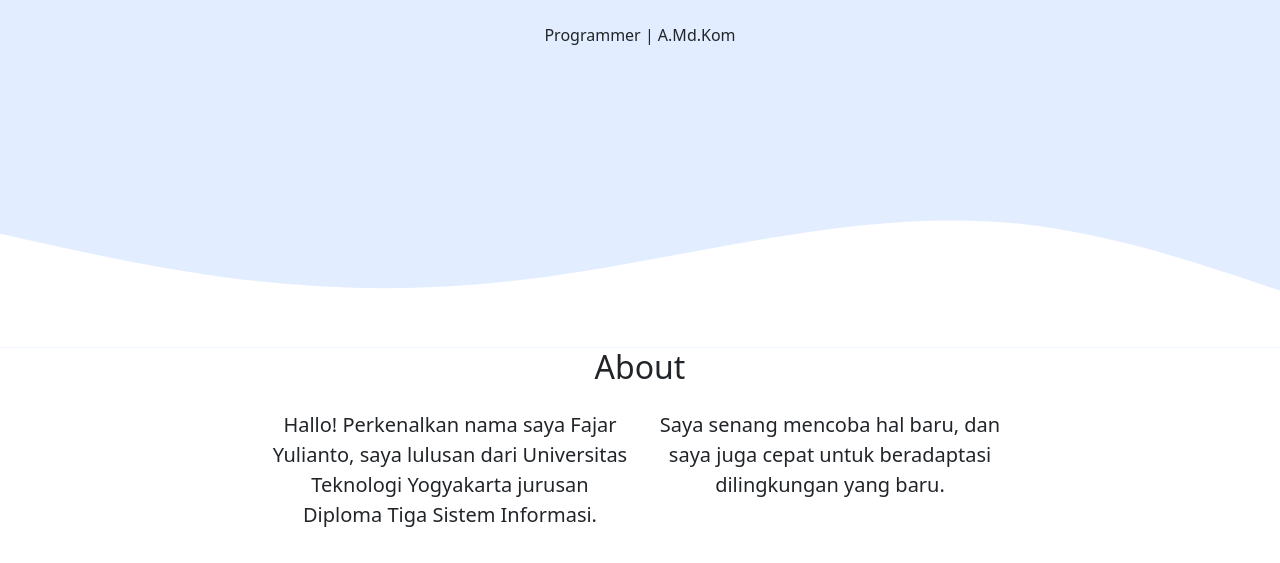
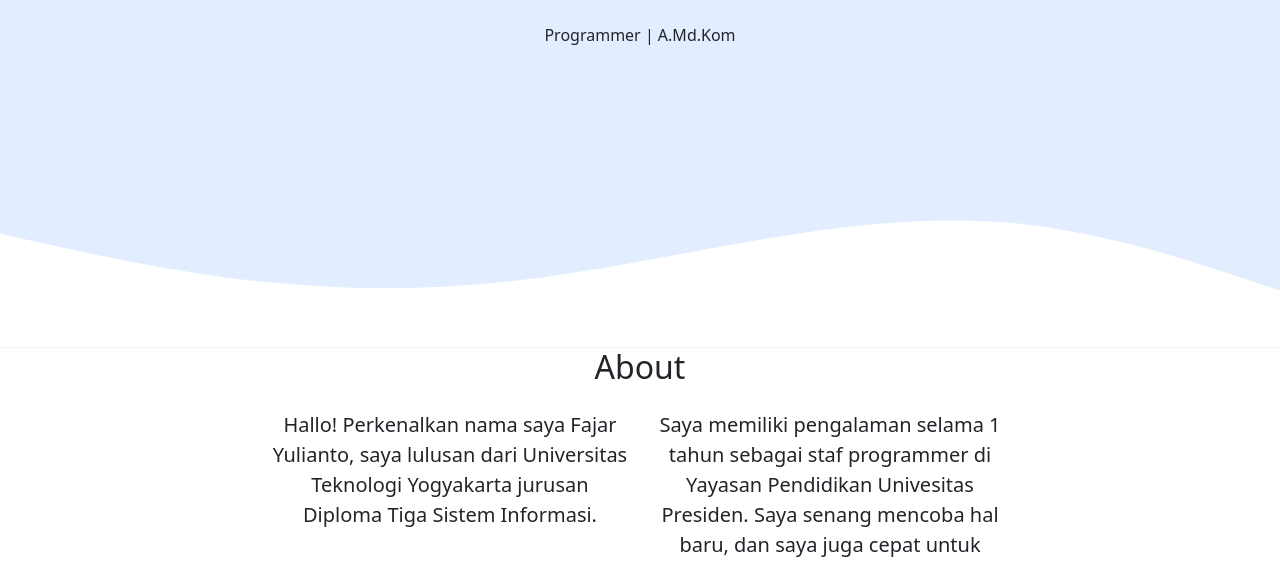
Before and after one commit to fjryulianto99/fjryulianto.github.io, a plain HTML site: page index.html in a window 1280 px wide. Shown: the part 389-952 px from the top of the page. Drawn offline with nearby package versions, Linux system fonts and the light colour scheme.

Commit message:
Update index.html

```diff
--- a/index.html
+++ b/index.html
@@ -67,7 +67,7 @@
                 </div>
                 <div class="col-md-4 mb-3">
                     <p>
-                      Saya senang mencoba hal baru, dan saya juga cepat untuk beradaptasi dilingkungan yang baru.
+                      Saya memiliki pengalaman selama 1 tahun sebagai staf programmer di Yayasan Pendidikan Univesitas Presiden. Saya senang mencoba hal baru, dan saya juga cepat untuk beradaptasi dilingkungan yang baru.
                     </p>
                 </div>
             </div>
```
